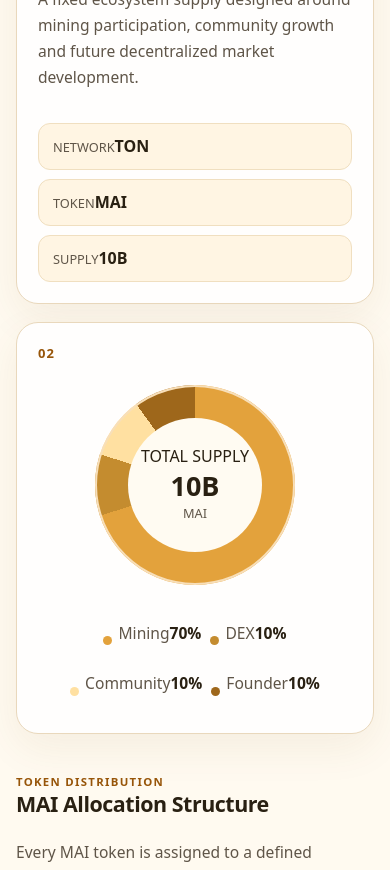
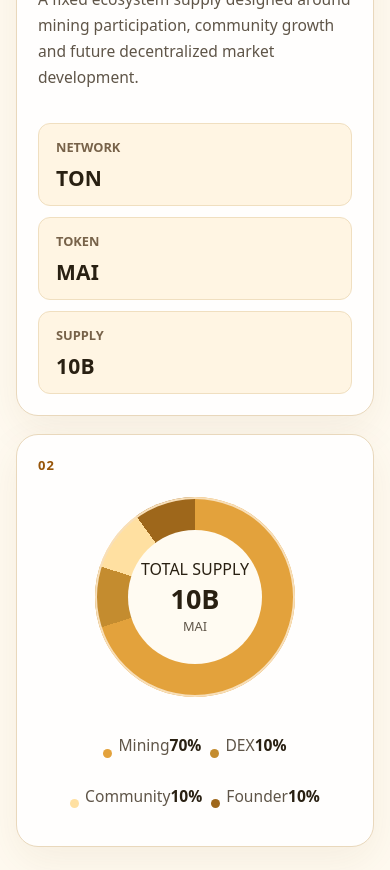
Before and after one commit to abdussalam301995-stack/mai-official-website, a React (Vite) app: page / in a window 390 px wide. Shown: the part 7740-8610 px from the top of the page. Built offline with nearby package versions, Linux system fonts and the light colour scheme.

Commit message:
fix(mobile): separate token supply labels and values with readable spacing

```diff
--- a/src/styles/mai-sections.css
+++ b/src/styles/mai-sections.css
@@ -5,8 +5,15 @@
 .tokenomics-supply .supply-label{display:block;font-size:12px;font-weight:800;letter-spacing:.14em;color:var(--gold)}
 .supply-value{font-weight:900;font-size:clamp(64px,8vw,120px);line-height:1;color:var(--gold)}
 .supply-value span{font-size:17px}
-.supply-meta{display:grid;gap:9px;margin-top:auto}
-.supply-meta>div{padding:11px 14px;background:#fff5e3;border:1px solid #f0dfc0;border-radius:12px}
+/* Total-supply metadata: separate label and value instead of NETWORKTON. */
+.supply-meta{display:grid;gap:11px;margin-top:auto;min-width:0}
+.supply-meta>div{display:flex;flex-direction:column;align-items:flex-start;justify-content:center;
+ gap:7px;min-width:0;padding:14px 17px;background:#fff5e3;
+ border:1px solid #f0dfc0;border-radius:12px}
+.supply-meta>div small{display:block;width:100%;margin:0;color:#776249;font-size:12px;
+ line-height:1.25;font-weight:700;letter-spacing:.09em;text-transform:uppercase}
+.supply-meta>div strong{display:block;width:100%;margin:0;color:#32210d;font-size:21px;
+ font-weight:800;line-height:1.25;letter-spacing:.01em;overflow-wrap:anywhere}
 .tokenomics-ring-shell{position:relative;display:grid;place-items:center;min-height:210px}
 .tokenomics-ring{width:200px;aspect-ratio:1;border-radius:50%;
  background:conic-gradient(#e3a23c 0% 70%,#c48c2f 70% 80%,#ffe0a1 80% 90%,#9e671b 90% 100%);
```
